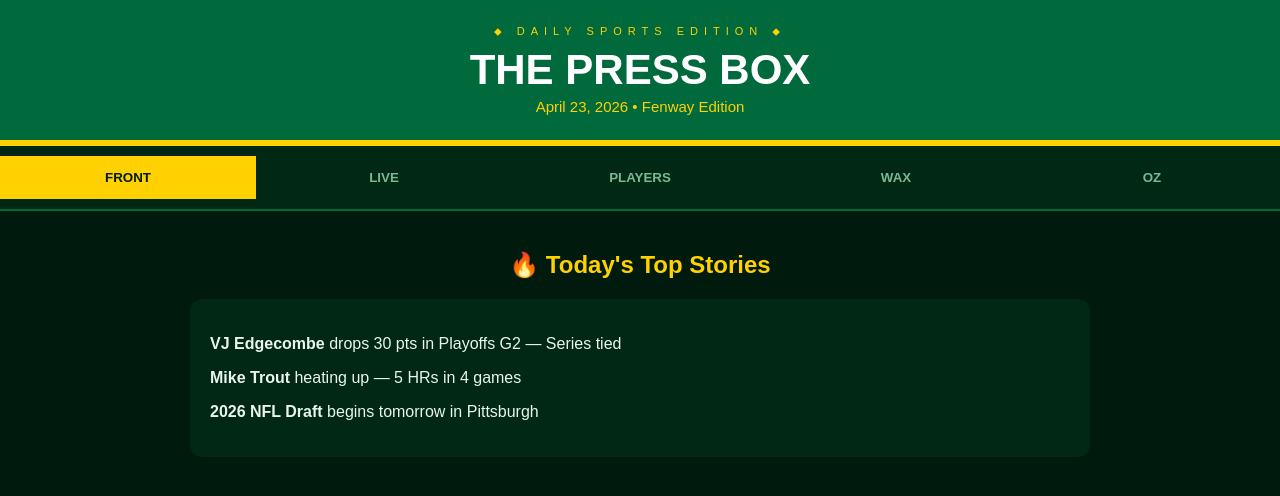
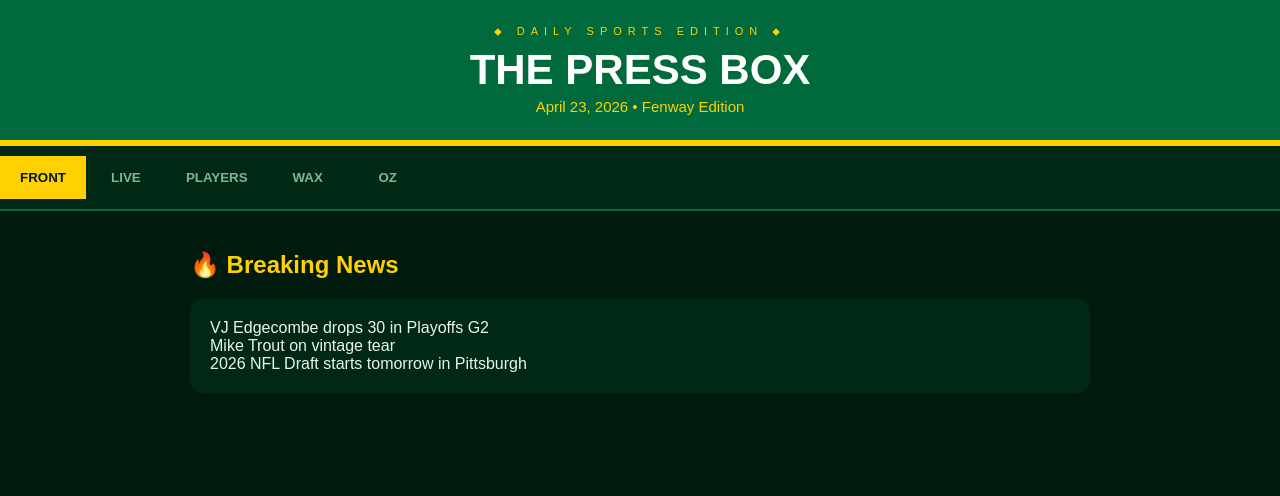
Before and after one commit to sctilt/Pressbox, a React (Vite) app: page / in a window 1280 px wide. Shown: the top 496 px of the page. Built offline with nearby package versions, Linux system fonts and the light colour scheme.

Commit message:
Update App.jsx

```diff
--- a/src/App.jsx
+++ b/src/App.jsx
@@ -10,11 +10,11 @@ const chartData = [
 ];
 
 const players = [
-  { name: "Shohei Ohtani", team: "LAD", value: 2100, change: 7.7 },
-  { name: "Aaron Judge", team: "NYY", value: 965, change: 10.3 },
-  { name: "VJ Edgecombe", team: "PHI", value: 175, change: 169 },
-  { name: "Mike Trout", team: "LAA", value: 620, change: 63 },
-  { name: "Yordan Alvarez", team: "HOU", value: 325, change: 23.6 },
+  { name: "Shohei Ohtani", team: "LAD", value: 2100, change: 7.7, sport: "MLB" },
+  { name: "Aaron Judge", team: "NYY", value: 965, change: 10.3, sport: "MLB" },
+  { name: "VJ Edgecombe", team: "PHI", value: 175, change: 169, sport: "NBA" },
+  { name: "Mike Trout", team: "LAA", value: 620, change: 63, sport: "MLB" },
+  { name: "Yordan Alvarez", team: "HOU", value: 325, change: 23.6, sport: "MLB" },
 ];
 
 export default function App() {
@@ -22,7 +22,7 @@ export default function App() {
 
   return (
     <div style={{ minHeight: '100vh', backgroundColor: '#001a0d', color: '#e8f5ee', fontFamily: 'Arial, sans-serif' }}>
-      {/* Header */}
+      {/* Masthead */}
       <div style={{ backgroundColor: '#006a3d', padding: '25px', textAlign: 'center', borderBottom: '6px solid #ffd100' }}>
         <div style={{ color: '#ffd100', fontSize: '11px', letterSpacing: '6px' }}>⬥ DAILY SPORTS EDITION ⬥</div>
         <h1 style={{ fontSize: '42px', margin: '8px 0 4px', color: '#ffffff' }}>THE PRESS BOX</h1>
@@ -42,7 +42,6 @@ export default function App() {
               border: 'none',
               fontWeight: 'bold',
               whiteSpace: 'nowrap',
-              flex: '1',
               minWidth: '80px'
             }}
           >
@@ -52,29 +51,26 @@ export default function App() {
       </div>
 
       <div style={{ padding: '20px', maxWidth: '900px', margin: '0 auto' }}>
-        {/* FRONT PAGE */}
         {tab === 'front' && (
           <div>
-            <h2 style={{ color: '#ffd100', textAlign: 'center' }}>🔥 Today's Top Stories</h2>
-            <div style={{ background: '#002814', padding: '20px', borderRadius: '12px', margin: '20px 0' }}>
-              <p><strong>VJ Edgecombe</strong> drops 30 pts in Playoffs G2 — Series tied</p>
-              <p><strong>Mike Trout</strong> heating up — 5 HRs in 4 games</p>
-              <p><strong>2026 NFL Draft</strong> begins tomorrow in Pittsburgh</p>
+            <h2 style={{ color: '#ffd100' }}>🔥 Breaking News</h2>
+            <div style={{ background: '#002814', padding: '20px', borderRadius: '12px', margin: '15px 0' }}>
+              VJ Edgecombe drops 30 in Playoffs G2<br />
+              Mike Trout on vintage tear<br />
+              2026 NFL Draft starts tomorrow in Pittsburgh
             </div>
           </div>
         )}
 
-        {/* LIVE SCORES */}
         {tab === 'live' && (
           <div style={{ background: '#002814', padding: '25px', borderRadius: '12px' }}>
-            <h3 style={{ color: '#ffd100' }}>🔴 LIVE & TODAY'S GAMES</h3>
-            <p>BOS @ NYY — 6:45 PM ET</p>
-            <p>OKC vs PHX — NBA Playoffs G2 • 9:30 PM ET</p>
-            <p style={{ color: '#00e676', marginTop: '15px' }}>More games updating live...</p>
+            <h3 style={{ color: '#ffd100' }}>🔴 LIVE SCORES</h3>
+            <p>BOS @ NYY — 6:45 PM</p>
+            <p>OKC vs PHX — Playoffs G2 9:30 PM</p>
+            <p style={{ color: '#00e676' }}>More games updating...</p>
           </div>
         )}
 
-        {/* PLAYERS */}
         {tab === 'players' && (
           <div>
             <h3 style={{ color: '#ffd100', marginBottom: '15px' }}>📈 CARD VALUE TREND</h3>
@@ -84,22 +80,22 @@ export default function App() {
                 <XAxis dataKey="week" stroke="#7ab893" />
                 <YAxis stroke="#7ab893" />
                 <Tooltip />
-                <Line type="monotone" dataKey="Ohtani" stroke="#ffd100" strokeWidth={4} name="Ohtani" />
-                <Line type="monotone" dataKey="Judge" stroke="#00e676" strokeWidth={4} name="Judge" />
-                <Line type="monotone" dataKey="Edgecombe" stroke="#ffffff" strokeWidth={4} name="Edgecombe" />
+                <Line type="monotone" dataKey="Ohtani" stroke="#ffd100" strokeWidth={4} />
+                <Line type="monotone" dataKey="Judge" stroke="#00e676" strokeWidth={4} />
+                <Line type="monotone" dataKey="Edgecombe" stroke="#ffffff" strokeWidth={4} />
               </LineChart>
             </ResponsiveContainer>
 
             <h3 style={{ color: '#ffd100', margin: '25px 0 15px' }}>⭐ Tracked Players</h3>
             {players.map(p => (
-              <div key={p.name} style={{ background: '#002814', padding: '18px', marginBottom: '12px', borderRadius: '10px', border: '1px solid #006a3d' }}>
-                <div style={{ display: 'flex', justifyContent: 'space-between' }}>
+              <div key={p.name} style={{ background: '#002814', padding: '18px', marginBottom: '12px', borderRadius: '10px' }}>
+                <div style={{ display: 'flex', justifyContent: 'space-between', alignItems: 'center' }}>
                   <div>
                     <strong>{p.name}</strong><br />
                     <span style={{ color: '#7ab893' }}>{p.team}</span>
                   </div>
                   <div style={{ textAlign: 'right' }}>
-                    <div style={{ fontSize: '22px', color: '#ffd100' }}>${p.value}</div>
+                    <div style={{ fontSize: '24px', color: '#ffd100' }}>${p.value}</div>
                     <div style={{ color: p.change > 0 ? '#00e676' : '#ff4444' }}>
                       {p.change > 0 ? '▲' : '▼'} {p.change}%
                     </div>
@@ -110,22 +106,20 @@ export default function App() {
           </div>
         )}
 
-        {/* WAX */}
         {tab === 'wax' && (
           <div style={{ background: '#002814', padding: '25px', borderRadius: '12px' }}>
             <h3 style={{ color: '#ffd100' }}>📦 WAX TRACKER</h3>
             <p><strong>2026 Bowman Draft</strong> — May 13 (Pre-order live)</p>
             <p><strong>2026 Topps Chrome</strong> — August</p>
-            <p><strong>2025-26 Prizm Basketball</strong> — Already heating up</p>
+            <p><strong>2025-26 Prizm Basketball</strong> — Hot right now</p>
           </div>
         )}
 
-        {/* OZ */}
         {tab === 'oz' && (
           <div style={{ background: '#002814', padding: '25px', borderRadius: '12px' }}>
-            <h3 style={{ color: '#ffd100' }}>🔮 OZ DAILY PICKS</h3>
-            <p><strong>Strong Buy:</strong> Ethan Holliday 2026 Bowman 1st Auto</p>
-            <p><strong>Today's Best Bet:</strong> Angels ML vs TOR (+185)</p>
+            <h3 style={{ color: '#ffd100' }}>🔮 OZ DAILY</h3>
+            <p><strong>Strong Buy:</strong> Ethan Holliday Bowman 1st Auto</p>
+            <p><strong>Best Bet:</strong> Angels ML vs TOR (+185)</p>
             <p><strong>High Confidence:</strong> Jose Soriano Over 6.5 Ks</p>
           </div>
         )}
```
